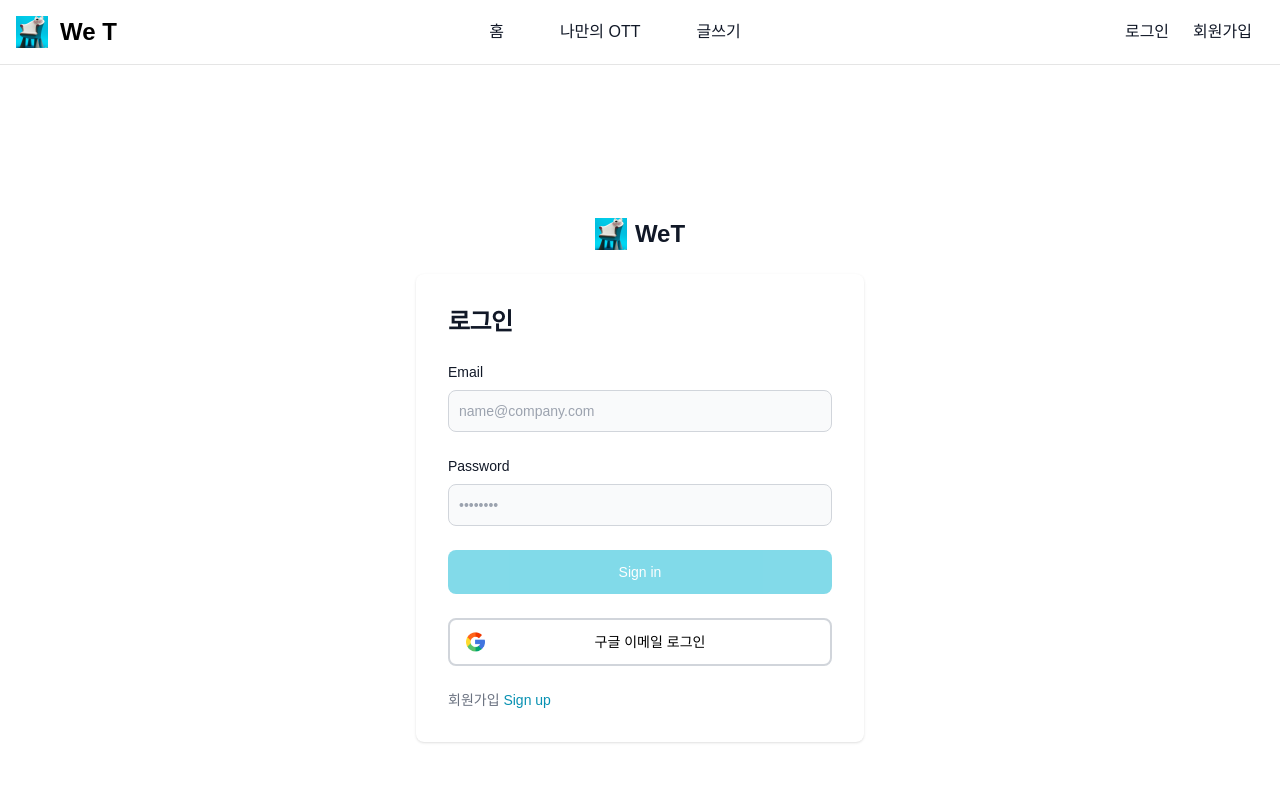
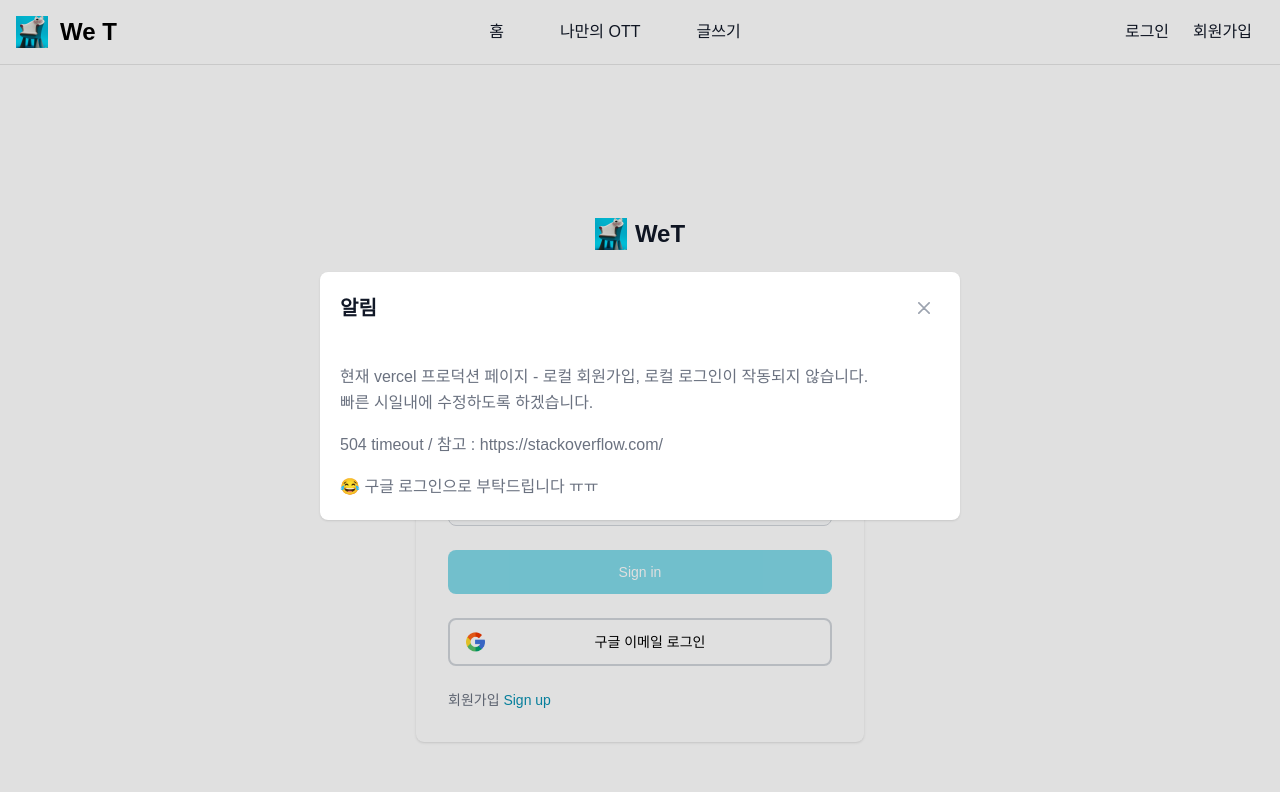
Before and after one commit to chuhongkyu/weT, a Next.js app: page /login in a window 1280 px wide. Shown: the top 800 px of the page. Built offline with nearby package versions, Linux system fonts and the light colour scheme; no server answers.

Commit message:
Add Popup

```diff
--- /dev/null
+++ b/components/Popup.tsx
@@ -0,0 +1,41 @@
+import { useRef, useState } from "react"
+
+export function Popup(){
+    const [open, setOpen] = useState(true)
+    return(
+        <>
+        {open ?
+            <div id="default-modal" aria-hidden="true" className="overflow-y-auto overflow-x-hidden fixed top-0 right-0 left-0 z-50 justify-center w-full md:inset-0 h-[calc(100%-0.5rem)] max-h-full flex flex-col items-center">
+                <div className="relative p-4 w-full max-w-2xl max-h-full">
+                    <div className="relative bg-white rounded-lg shadow">
+                        <div className="flex items-center justify-between p-4 md:p-5 border-b rounded-t">
+                            <h3 className="text-xl font-semibold text-gray-900">
+                                알림
+                            </h3>
+                            <button onClick={()=> setOpen(false)} type="button" className="text-gray-400 bg-transparent hover:bg-gray-200 hover:text-gray-900 rounded-lg text-sm w-8 h-8 ms-auto inline-flex justify-center items-center" data-modal-hide="default-modal">
+                                <svg className="w-3 h-3" aria-hidden="true" xmlns="http://www.w3.org/2000/svg" fill="none" viewBox="0 0 14 14">
+                                    <path stroke="currentColor" strokeLinecap="round" strokeLinejoin="round" strokeWidth="2" d="m1 1 6 6m0 0 6 6M7 7l6-6M7 7l-6 6"/>
+                                </svg>
+                                <span className="sr-only">Close modal</span>
+                            </button>
+                        </div>
+
+                        <div className="p-4 md:p-5 space-y-4">
+                            <p className="text-base leading-relaxed text-gray-500">
+                                현재 vercel 프로덕션 페이지 - 로컬 회원가입, 로컬 로그인이 작동되지 않습니다.<br/>
+                                빠른 시일내에 수정하도록 하겠습니다.
+                            </p>
+                            <p className="text-base leading-relaxed text-gray-500">
+                                504 timeout / 참고 : <a href="https://stackoverflow.com/questions/75960808/get-504-error-from-credentials-provider-from-next-auth-when-i-try-to-sign-in-aft" target="_black">https://stackoverflow.com/</a>
+                            </p>
+                            <p className="text-base leading-relaxed text-gray-500">
+                                😂 구글 로그인으로 부탁드립니다 ㅠㅠ
+                            </p>
+                        </div>
+                    </div>
+                </div>
+            </div>
+            : null}
+        </>
+    )
+}
--- a/components/login/LoginContainer.tsx
+++ b/components/login/LoginContainer.tsx
@@ -2,6 +2,7 @@ import { useSession } from 'next-auth/react'
 import Link from 'next/link'
 import LoginForm from './LoginForm'
 import Loading from 'components/Loading'
+import { Popup } from 'components/Popup'
 
 export default function LoginContainer() {
   const { data: session, status } = useSession()
@@ -18,14 +19,16 @@ export default function LoginContainer() {
       )
   }
 
-
   return (
+    <>
       <div className="flex flex-col items-center justify-center px-6 py-8 mx-auto md:h-screen lg:py-0">
           <Link href="/" className="flex items-center mb-6 text-2xl font-semibold text-gray-900 ">
               <img className="w-8 h-8 mr-2" src="/img/img_cat2.webp" alt="logo"/>
               WeT
           </Link>
           <LoginForm/>
+          <Popup/>
       </div>
+    </>
   )
 }
--- a/pages/index.tsx
+++ b/pages/index.tsx
@@ -1,14 +1,13 @@
 import MainLayOut from "components/MainLayOut";
 import dynamic from "next/dynamic";
 import { connectDB } from "utils/database";
+import Banner from "components/Banner";
 import { IData } from "utils/typeGroup";
 import CategoryContent  from "components/home/CategoryContent"
 
 interface Props {
   data: IData[];
 }
-
-const Banner = dynamic(() => import('components/Banner'), { ssr: false })
 
 const IndexPage = ({data: initialData }:Props) => {
   return(
--- a/styles/globals.css
+++ b/styles/globals.css
@@ -244,3 +244,7 @@ strong{
 .blog-from h3{
 	font-size: 1.3rem;
 }
+
+#default-modal{
+	background-color: rgba(0,0,0,.12);
+}
```
